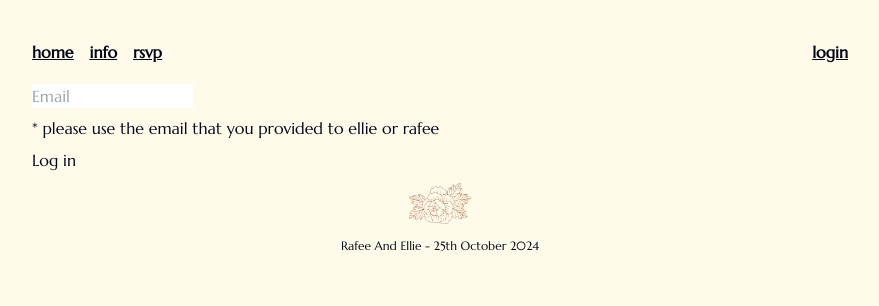
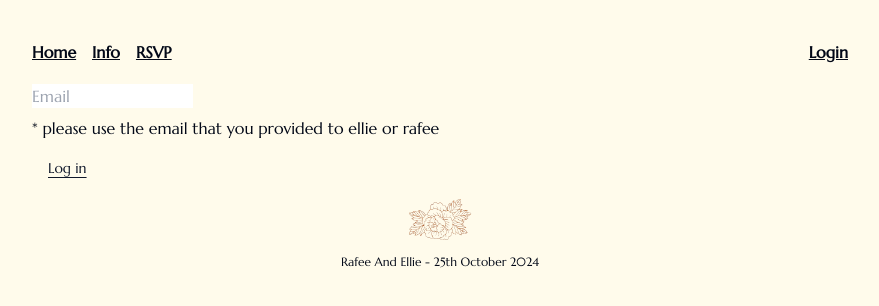
Before and after one commit to rafeeJ/wedding, a Next.js app: page /login in a window 1280 px wide. Shown: the top 306 px of the page, without its empty margins (200-1079 px from the left). Built offline with nearby package versions, Linux system fonts and the light colour scheme; no server answers.

Commit message:
feat: final styling

```diff
--- a/package.json
+++ b/package.json
@@ -10,6 +10,7 @@
   },
   "dependencies": {
     "@prisma/client": "^5.8.1",
+    "@radix-ui/react-slot": "^1.0.2",
     "@supabase/ssr": "^0.0.10",
     "@supabase/supabase-js": "^2.39.3",
     "@tanstack/react-table": "^8.12.0",
--- /dev/null
+++ b/src/components/ui/button.tsx
@@ -0,0 +1,56 @@
+import * as React from "react"
+import { Slot } from "@radix-ui/react-slot"
+import { cva, type VariantProps } from "class-variance-authority"
+
+import { cn } from "@/lib/utils"
+
+const buttonVariants = cva(
+  "inline-flex items-center justify-center whitespace-nowrap rounded-md text-sm font-medium ring-offset-background transition-colors focus-visible:outline-none focus-visible:ring-2 focus-visible:ring-ring focus-visible:ring-offset-2 disabled:pointer-events-none disabled:opacity-50",
+  {
+    variants: {
+      variant: {
+        default: "bg-primary text-primary-foreground hover:bg-primary/90",
+        destructive:
+          "bg-destructive text-destructive-foreground hover:bg-destructive/90",
+        outline:
+          "border border-input bg-background hover:bg-accent hover:text-accent-foreground",
+        secondary:
+          "bg-secondary text-secondary-foreground hover:bg-secondary/80",
+        ghost: "hover:bg-accent hover:text-accent-foreground",
+        link: "text-primary underline-offset-4 hover:underline",
+      },
+      size: {
+        default: "h-10 px-4 py-2",
+        sm: "h-9 rounded-md px-3",
+        lg: "h-11 rounded-md px-8",
+        icon: "h-10 w-10",
+      },
+    },
+    defaultVariants: {
+      variant: "default",
+      size: "default",
+    },
+  }
+)
+
+export interface ButtonProps
+  extends React.ButtonHTMLAttributes<HTMLButtonElement>,
+    VariantProps<typeof buttonVariants> {
+  asChild?: boolean
+}
+
+const Button = React.forwardRef<HTMLButtonElement, ButtonProps>(
+  ({ className, variant, size, asChild = false, ...props }, ref) => {
+    const Comp = asChild ? Slot : "button"
+    return (
+      <Comp
+        className={cn(buttonVariants({ variant, size, className }))}
+        ref={ref}
+        {...props}
+      />
+    )
+  }
+)
+Button.displayName = "Button"
+
+export { Button, buttonVariants }
--- a/src/features/nav/login-button.tsx
+++ b/src/features/nav/login-button.tsx
@@ -10,6 +10,6 @@
   if (!error) {
     return <LogoutButton />;
   } else {
-    return <Link href={"/login"}>login</Link>;
+    return <Link href={"/login"}>Login</Link>;
   }
 };
--- a/src/features/nav/logout-button.tsx
+++ b/src/features/nav/logout-button.tsx
@@ -1,7 +1,6 @@
 "use client";
-import { redirect } from "next/navigation";
 import { createClient } from "@/utils/supabase/client";
-import { cookies } from "next/headers";
+import { Button } from "@/components/ui/button";
 
 export const LogoutButton = async () => {
   const supabase = createClient();
@@ -12,5 +11,9 @@
     window.location.href = "/";
   };
 
-  return <button onClick={signOut}>logout</button>;
+  return (
+    <button onClick={signOut} className={"underline"}>
+      Log out
+    </button>
+  );
 };
--- a/src/features/nav/navbar.tsx
+++ b/src/features/nav/navbar.tsx
@@ -5,9 +5,9 @@
 export const Navbar = () => {
   return (
     <nav className={"flex mb-5 gap-4 font-bold underline"}>
-      <Link href={"/"}>home</Link>
-      <Link href={"/info"}>info</Link>
-      <Link href={"/rsvp"}>rsvp</Link>
+      <Link href={"/"}>Home</Link>
+      <Link href={"/info"}>Info</Link>
+      <Link href={"/rsvp"}>RSVP</Link>
       <div className={" flex-grow "} />
       <div>
         <LoginButton />
--- a/src/features/nav/submit-email-button.tsx
+++ b/src/features/nav/submit-email-button.tsx
@@ -1,13 +1,29 @@
 "use client";
 
 import { useFormStatus } from "react-dom";
+import { Button } from "@/components/ui/button";
+import { Loader2 } from "lucide-react";
 
 export const SubmitEmailButton = () => {
   const { pending } = useFormStatus();
 
+  if (pending) {
+    return (
+      <Button
+        variant={"link"}
+        type={"submit"}
+        disabled={true}
+        className={"underline"}
+      >
+        <Loader2 className="mr-2 h-4 w-4 animate-spin" />
+        Logging in...
+      </Button>
+    );
+  }
+
   return (
-    <button type={"submit"} disabled={pending}>
-      {pending ? "Logging in..." : "Log in"}
-    </button>
+    <Button variant={"link"} type={"submit"} className={"underline"}>
+      Log in
+    </Button>
   );
 };
```
Also changed, not shown: 1 other file (tests, documents, lock files or other folders).
